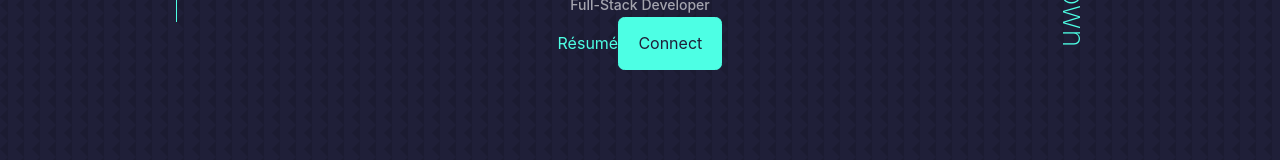
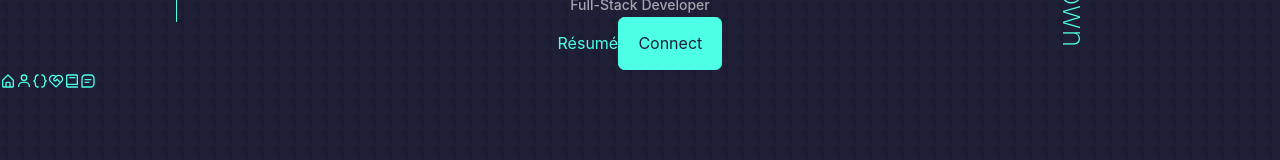
Before and after one commit to justinschoi93/portfolio, a React (Create React App) app in the folder main/: page / in a window 1280 px wide. Shown: the part 211-371 px from the top of the page. Built offline with nearby package versions, Linux system fonts and the light colour scheme.

Commit message:
updated section id

```diff
--- a/main/src/components/contact/Contact.jsx
+++ b/main/src/components/contact/Contact.jsx
@@ -1,11 +1,11 @@
 import React from "react";
 import "./contact.css";
-import {HiOutlineMail } from "react-icons/hi";
+import { HiOutlineMail } from "react-icons/hi";
 import { FiLinkedin, FiGithub } from "react-icons/fi";
 
 function Contact (){
     return (
-        <section>
+        <section id="contact">
             <h5>Get in Touch</h5>
             <h2>Contact Me</h2>
 
--- a/main/src/components/nav/Nav.jsx
+++ b/main/src/components/nav/Nav.jsx
@@ -1,3 +1,23 @@
-function Nav () {}
+import React from 'react';
+import { useState } from 'react';
+import './nav.css';
+import { BiHomeAlt, BiUser, BiBook, BiMessageSquareDetail, BiCodeCurly } from 'react-icons/bi';
+import { RiServiceLine } from 'react-icons/ri';
+import { Link } from 'react-scroll';
+
+function Nav () {
+    // const [activeNav, setActiveNav] = useState('#')
+
+    return (
+        <nav>
+            <Link to="header" spy={true} smooth={true} duration={500} activeClass="active"><BiHomeAlt/></Link>
+            <Link to="about" spy={true} smooth={true} duration={500} activeClass="active"><BiUser/></Link>
+            <Link to="experience" spy={true} smooth={true} duration={500} activeClass="active"><BiCodeCurly/></Link>
+            <Link to="services" spy={true} smooth={true} duration={500} activeClass="active"><RiServiceLine/></Link>
+            <Link to="portfolio" spy={true} smooth={true} duration={500} activeClass="active"><BiBook/></Link>
+            <Link to="contact" spy={true} smooth={true} duration={500} activeClass="active"><BiMessageSquareDetail/></Link>
+        </nav>
+    )
+}
 
 export default Nav;
```
